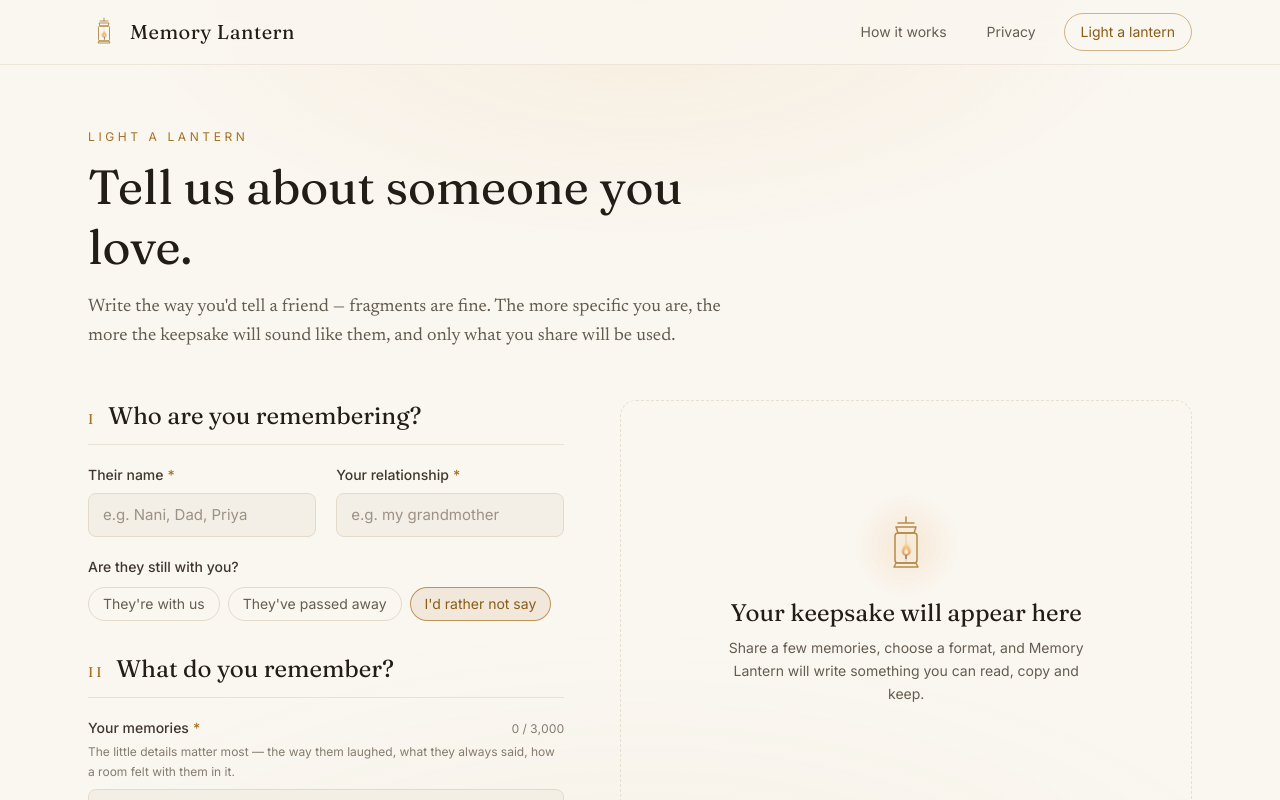
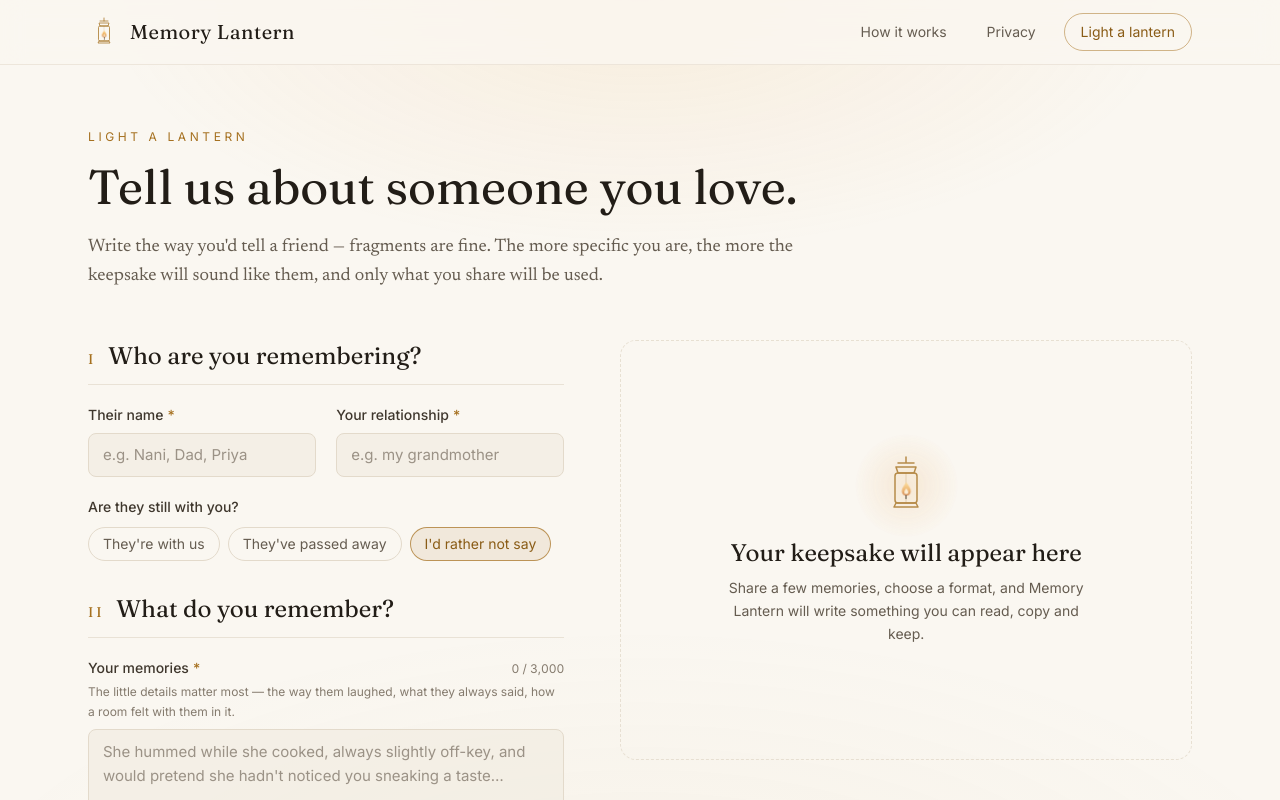
Before and after one commit to nehaprasad-dev/memory-lantern, a Next.js app: page /create in a window 1280 px wide. Shown: the top 800 px of the page. Built offline with nearby package versions, Linux system fonts and the light colour scheme.

Commit message:
refine create page heading and intro layout

```diff
--- a/src/app/create/page.tsx
+++ b/src/app/create/page.tsx
@@ -9,9 +9,9 @@
 export default function CreatePage() {
   return (
     <div className="mx-auto w-full max-w-6xl px-4 pt-12 pb-20 sm:px-6 sm:pt-16">
-      <div className="mb-12 max-w-2xl">
+      <div className="mb-12 max-w-3xl">
         <p className="mb-3 text-xs uppercase tracking-[0.3em] text-gold">Light a lantern</p>
-        <h1 className="font-display text-4xl leading-tight text-ivory sm:text-5xl">
+        <h1 className="font-display text-4xl leading-tight text-balance text-ivory sm:text-5xl">
           Tell us about someone you love.
         </h1>
         <p className="mt-4 font-serif text-lg leading-relaxed text-mist">
```
